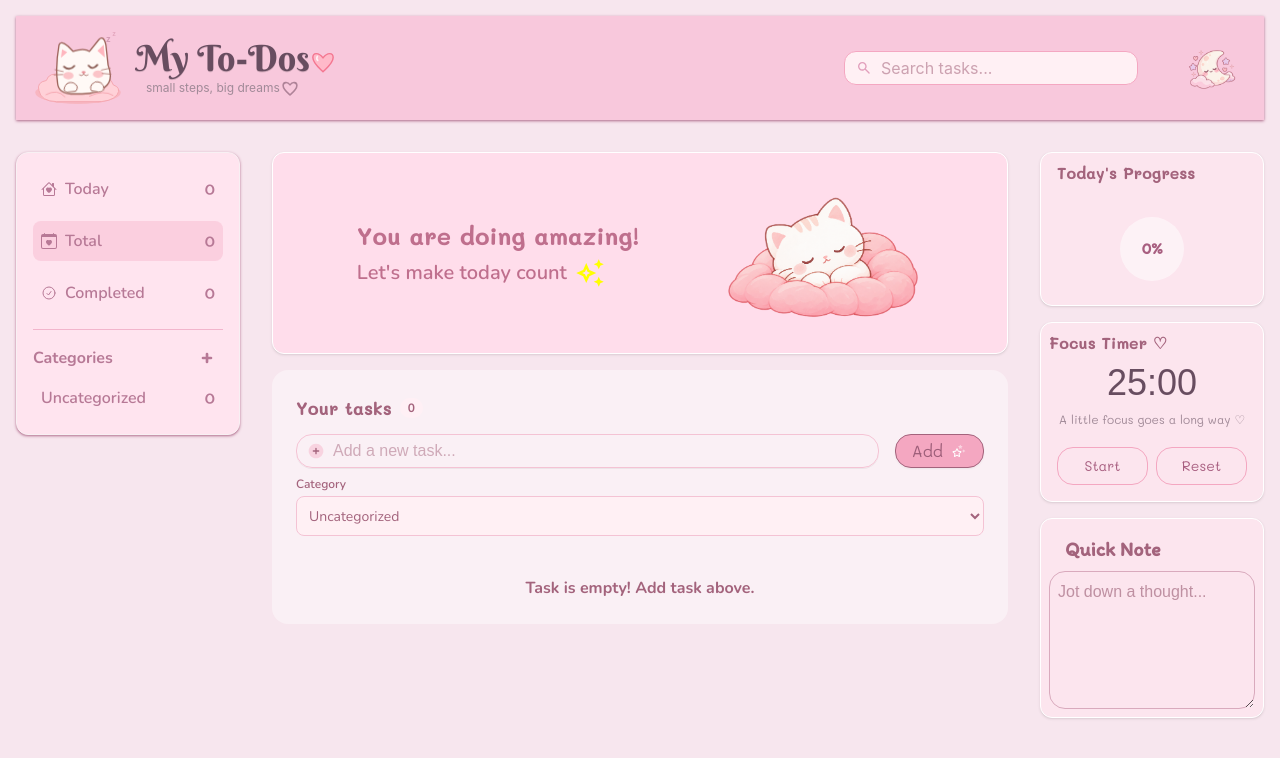
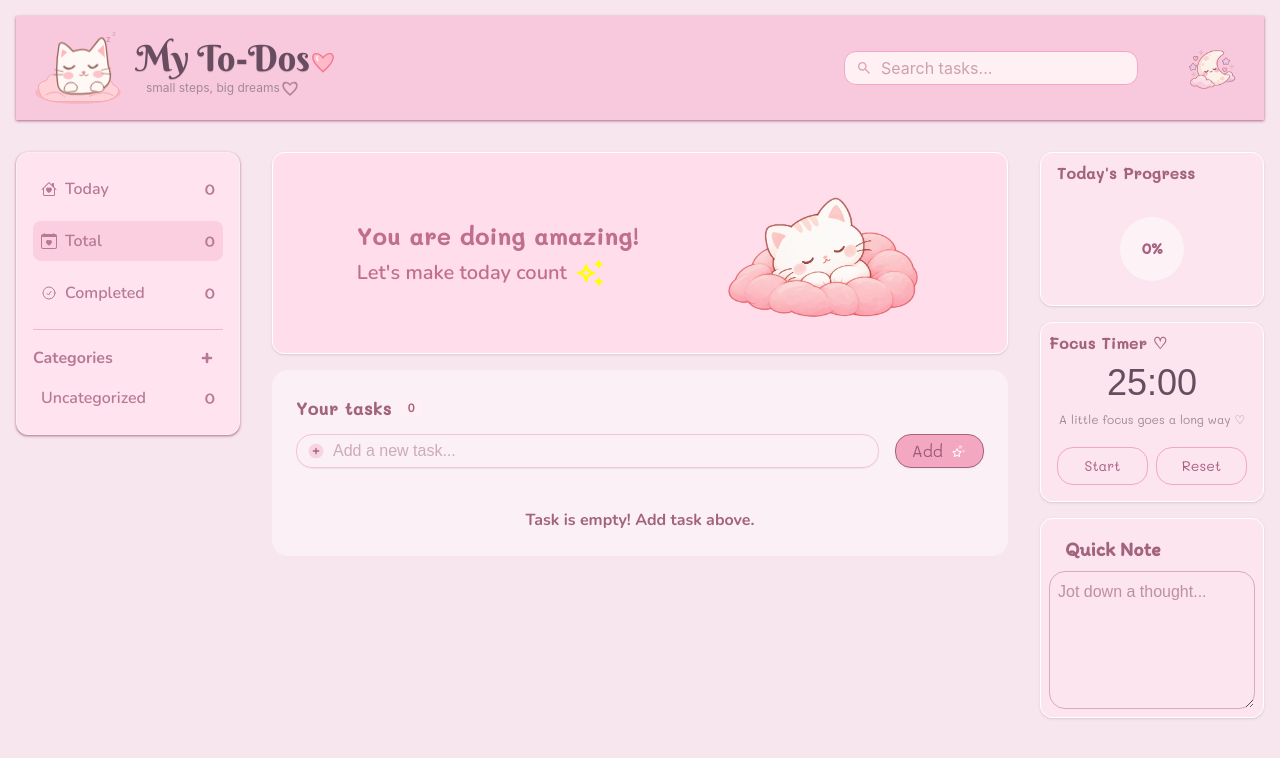
Before and after one commit to dreamiegenie/TO_DO-List, a React (Vite) app: page / in a window 1280 px wide. Shown: the top 758 px of the page. Built offline with nearby package versions, Linux system fonts and the light colour scheme; a web font is replaced by a local one.

Commit message:
style: keep category controls out of the task section
Remove category dropdowns from the add form and task cards. Preserve saved task assignments and sidebar filters, with new tasks inheriting the selected category.

```diff
--- a/src/App.jsx
+++ b/src/App.jsx
@@ -184,15 +184,6 @@ function App() {
         return true;
     }
 
-    function assignTaskCategory(taskId, categoryId) {
-        if (categoryId && !categories.some(category => category.id === categoryId)) return;
-        setTodoList(current => current.map(task => task.id === taskId ? { ...task, categoryId: categoryId || null } : task));
-        if ((activeView.type === 'category' && activeView.categoryId !== categoryId) ||
-            (activeView.type === 'uncategorized' && categoryId)) {
-            window.requestAnimationFrame(() => taskHeadingRef.current?.focus({ preventScroll: true }));
-        }
-    }
-
     function clearFilters() {
         selectView({ type: 'all' });
         setSearchQuery('');
@@ -247,10 +238,6 @@ function App() {
                         removeTask={removeTask}
                         handleToggle={handleToggle}
                         handleSubmit={handleSubmit}
-                        categories={categories}
-                        newTaskCategoryId={newTaskCategoryId}
-                        setNewTaskCategoryId={setNewTaskCategoryId}
-                        onTaskCategoryChange={assignTaskCategory}
                         viewTitle={viewTitle}
                         emptyMessage={emptyMessage}
                         hasActiveFilters={hasActiveFilters}
--- a/src/TaskSection.jsx
+++ b/src/TaskSection.jsx
@@ -1,21 +1,3 @@
-import { getTaskCategoryId } from "./categoryUtils";
-
-function CategorySelect({ categories, value, onChange, label, compact = false }) {
-    return (
-        <select
-            aria-label={label}
-            value={value ?? ""}
-            onChange={event => onChange?.(event.target.value)}
-            className={`block w-full min-w-0 truncate rounded-lg border border-[#f4c3d4] bg-[#FFF0F4] text-[#a3637c] focus-visible:outline-2 focus-visible:outline-offset-2 focus-visible:outline-[#A85F80] dark:border-night-control-border dark:bg-night-field dark:text-night-text dark:focus-visible:outline-night-primary ${compact ? "min-h-7 max-w-48 px-1 py-1 font-gummy text-[10px] min-[375px]:text-xs" : "min-h-10 px-2 py-2 font-body text-sm"}`}
-        >
-            <option value="">Uncategorized</option>
-            {categories.map(category => (
-                <option key={category.id} value={category.id}>{category.name}</option>
-            ))}
-        </select>
-    );
-}
-
 function getTaskTimestamp(todo) {
     if (todo.timestamp) return todo.timestamp;
     if (typeof todo.id !== "number" || !Number.isFinite(todo.id)) return "";
@@ -34,10 +16,6 @@ export function TaskSection({
     handleSubmit,
     removeTask,
     handleToggle,
-    categories = [],
-    newTaskCategoryId = "",
-    setNewTaskCategoryId,
-    onTaskCategoryChange,
     viewTitle = "Tasks",
     emptyMessage,
     hasActiveFilters = false,
@@ -54,15 +32,6 @@ export function TaskSection({
                     <div className="min-w-0 flex-1">
                         <span style={{textDecoration: todo.completed? "line-through ": "none" }} className="block min-w-0 text-xs [overflow-wrap:anywhere] font-gummy text-[#a8637c] dark:text-night-text min-[375px]:text-sm lg:text-base">{todo.task}</span>
                         <span className="mt-0.5 block text-[10px] font-itim text-[#eeb9cc] dark:text-night-muted min-[375px]:text-xs lg:hidden">{getTaskTimestamp(todo)}</span>
-                        <div className="mt-1 min-w-0">
-                            <CategorySelect
-                                categories={categories}
-                                value={getTaskCategoryId(todo, categories)}
-                                onChange={categoryId => onTaskCategoryChange?.(todo.id, categoryId)}
-                                label={`Category for ${todo.task}`}
-                                compact
-                            />
-                        </div>
                     </div>
                 </div>
 
@@ -111,15 +80,6 @@ export function TaskSection({
                                     <path fill="#fff" d="M13.538 3.11a.5.5 0 0 1 .923 0l.48 1.152a.5.5 0 0 0 .421.306l1.244.1a.5.5 0 0 1 .285.878l-.947.812a.5.5 0 0 0-.162.495l.29 1.214a.5.5 0 0 1-.747.542l-1.065-.65a.5.5 0 0 0-.52 0l-1.065.65a.5.5 0 0 1-.747-.542l.289-1.214a.5.5 0 0 0-.161-.495l-.947-.812a.5.5 0 0 1 .285-.878l1.243-.1a.5.5 0 0 0 .422-.306zm5.009 6.86a.5.5 0 0 1 .906 0l.425.91a.5.5 0 0 0 .241.242l.91.425a.5.5 0 0 1 0 .906l-.91.425a.5.5 0 0 0-.241.241l-.425.91a.5.5 0 0 1-.906 0l-.425-.91a.5.5 0 0 0-.242-.241l-.91-.425a.5.5 0 0 1 0-.906l.91-.425a.5.5 0 0 0 .242-.241z" opacity=".5"/></svg>
                                 </button>
                     </div>
-                    <label className="mt-2 block min-w-0">
-                        <span className="mb-1 block font-body text-xs font-semibold text-[#a3637c] dark:text-night-muted">Category</span>
-                        <CategorySelect
-                            categories={categories}
-                            value={getTaskCategoryId({ categoryId: newTaskCategoryId }, categories)}
-                            onChange={setNewTaskCategoryId}
-                            label="Category for new task"
-                        />
-                    </label>
                 </form>
 
                 <div className="mt-3 lg:mt-10">
```
